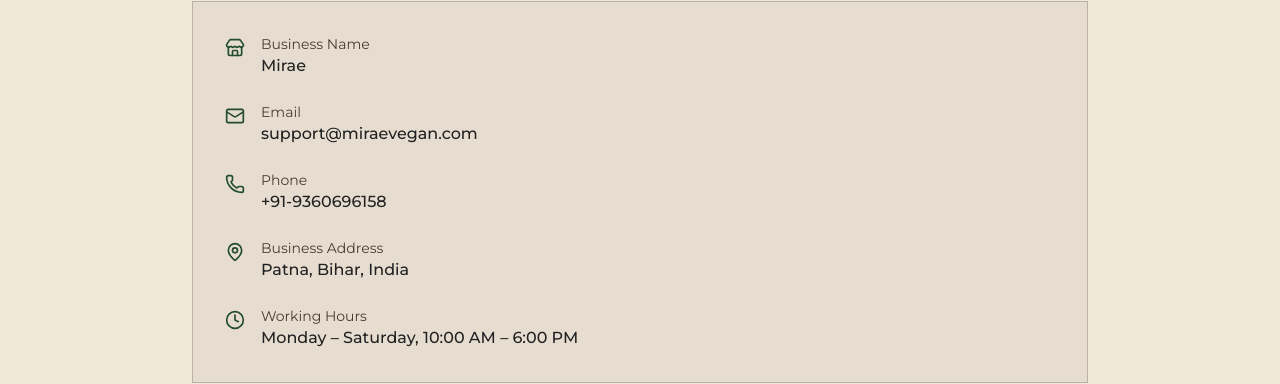
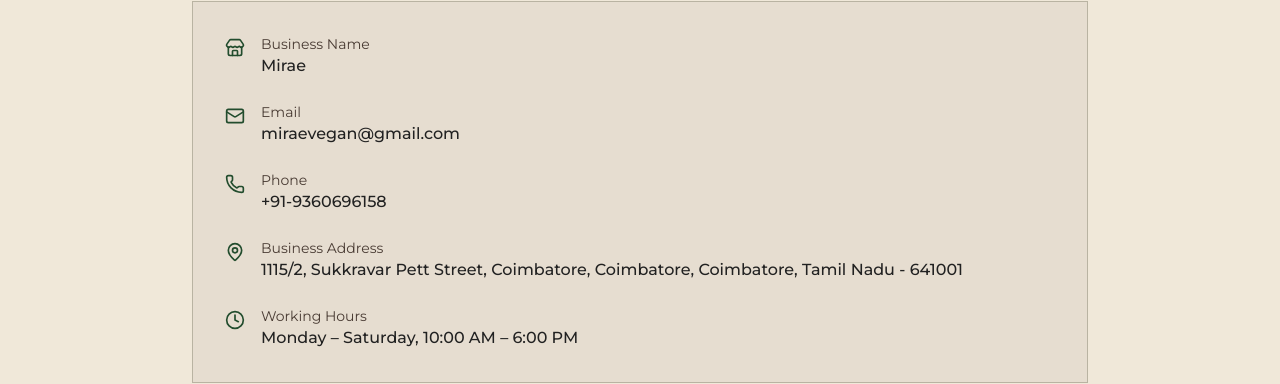
Before and after one commit to miraevegan/Mirae-Vegan, a Next.js app in the folder frontend/: page /contact-us in a window 1280 px wide. Shown: the part 284-668 px from the top of the page. Built offline with nearby package versions, Linux system fonts and the light colour scheme; no server answers; a web font is replaced by a local one.

Commit message:
fix: update contact information on Contact Us page

```diff
--- a/frontend/app/contact-us/page.tsx
+++ b/frontend/app/contact-us/page.tsx
@@ -41,10 +41,10 @@
               <div>
                 <p className="text-sm text-text-secondary">Email</p>
                 <a
-                  href="mailto:support@miraevegan.com"
+                  href="mailto:miraevegan@gmail.com"
                   className="font-medium hover:underline"
                 >
-                  support@miraevegan.com
+                  miraevegan@gmail.com
                 </a>
               </div>
             </div>
@@ -55,7 +55,7 @@
               <div>
                 <p className="text-sm text-text-secondary">Phone</p>
                 <a
-                  href="tel:+91XXXXXXXXXX"
+                  href="tel:+919360696158"
                   className="font-medium hover:underline"
                 >
                   +91-9360696158
@@ -69,7 +69,7 @@
               <div>
                 <p className="text-sm text-text-secondary">Business Address</p>
                 <p className="font-medium">
-                  Patna, Bihar, India
+                  1115/2, Sukkravar Pett Street, Coimbatore, Coimbatore, Coimbatore, Tamil Nadu - 641001
                 </p>
               </div>
             </div>
```
